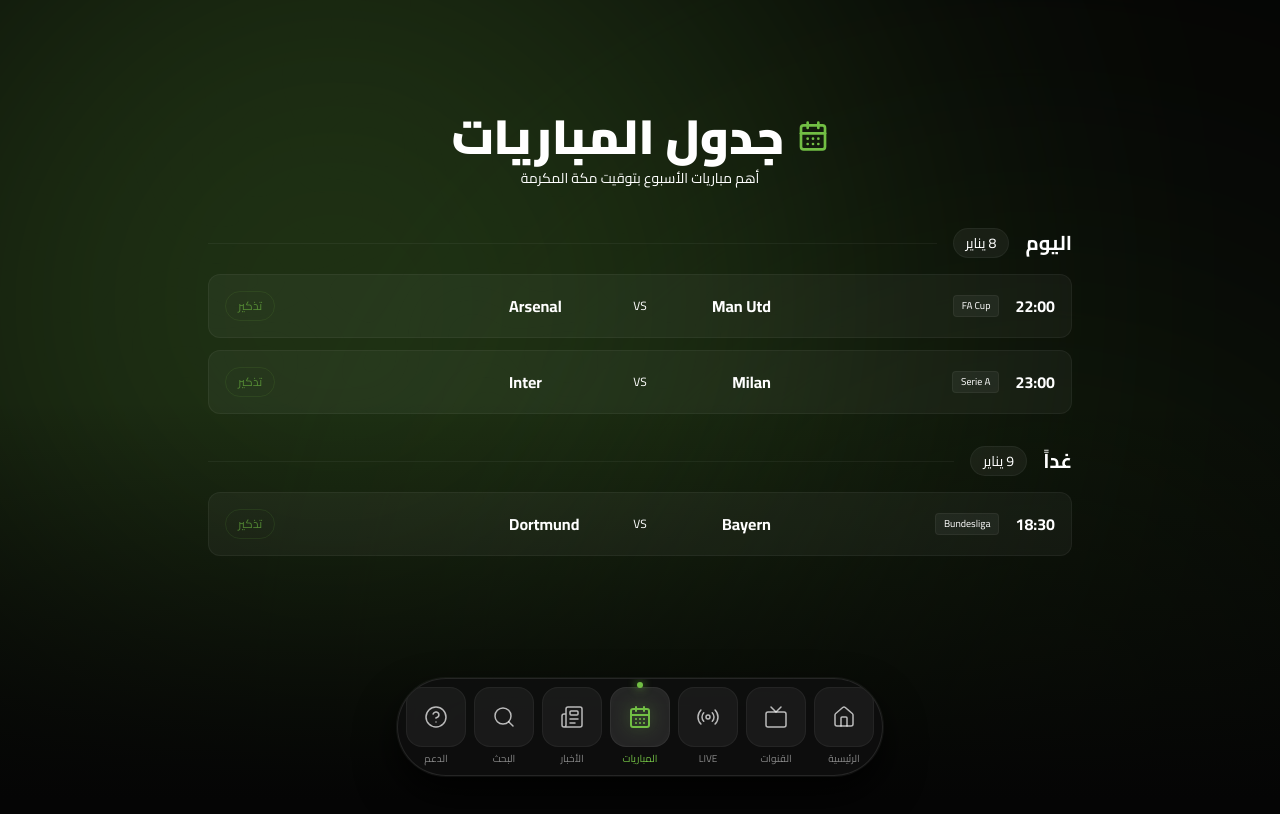
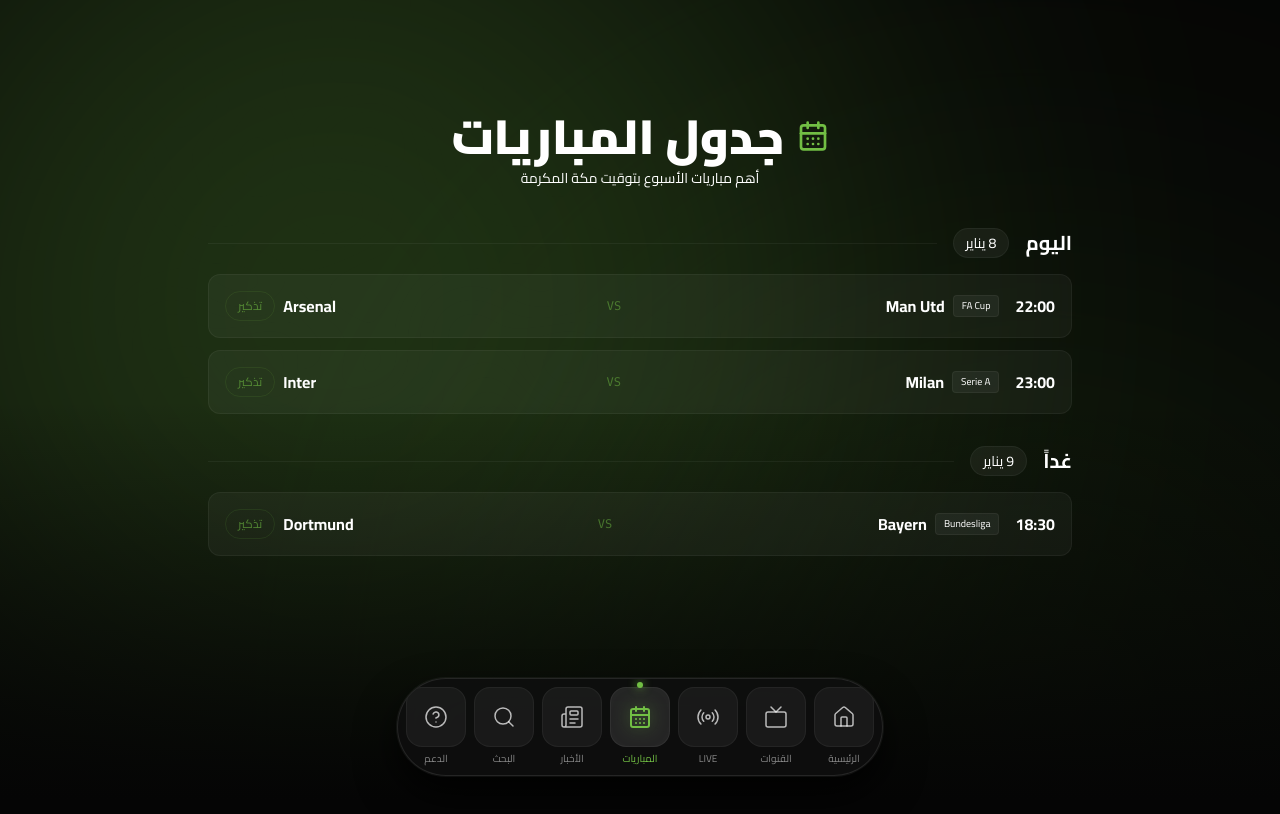
Before and after one commit to Abdallayasseer/Alsahasport-front, a Next.js app: page /matches in a window 1280 px wide. Shown: the top 814 px of the page. Built offline with nearby package versions, Linux system fonts and the light colour scheme.

Commit message:
first commit

```diff
--- a/src/app/matches/page.tsx
+++ b/src/app/matches/page.tsx
@@ -44,20 +44,20 @@
                             transition={{ delay: idx * 0.05 }}
                             className="flex items-center justify-between p-4 bg-white/4 border border-white/5 rounded-xl hover:border-alsaha-green/20 hover:bg-white/5 transition-all group"
                         >
-                             <div className="flex items-center gap-4 w-1/3">
+                             <div className="flex items-center gap-2 md:gap-4 shrink-0 w-[60px] md:w-auto justify-start">
                                  <span className="text-white font-bold text-sm md:text-base">{match.time}</span>
                                  <span className="text-[10px] text-text-secondary bg-white/5 px-2 py-0.5 rounded border border-white/5 hidden md:inline-block truncate max-w-[80px]">{match.league}</span>
                              </div>
 
-                             <div className="flex-1 flex justify-center items-center gap-4 md:gap-8">
-                                 <span className="text-white font-bold text-sm md:text-base w-1/3 text-right truncate">{match.home}</span>
-                                 <span className="text-text-secondary text-xs shrink-0">VS</span>
-                                 <span className="text-white font-bold text-sm md:text-base w-1/3 text-left truncate">{match.away}</span>
+                             <div className="flex-1 flex justify-center items-center gap-2 md:gap-8 px-2">
+                                 <span className="text-white font-bold text-xs md:text-base w-[45%] text-left md:text-right truncate leading-tight">{match.home}</span>
+                                 <span className="text-alsaha-green/50 text-[10px] md:text-xs shrink-0 font-mono">VS</span>
+                                 <span className="text-white font-bold text-xs md:text-base w-[45%] text-right md:text-left truncate leading-tight">{match.away}</span>
                              </div>
 
-                             <div className="w-1/3 flex justify-end">
+                             <div className="shrink-0 w-auto flex justify-end">
                                  <Link href="/subscription">
-                                     <button className="text-xs text-alsaha-green border border-alsaha-green/20 px-3 py-1.5 rounded-full hover:bg-alsaha-green hover:text-white transition-all opacity-60 group-hover:opacity-100 flex items-center gap-1 cursor-pointer">
+                                     <button className="text-[10px] md:text-xs text-alsaha-green border border-alsaha-green/20 px-2 md:px-3 py-1 md:py-1.5 rounded-full hover:bg-alsaha-green hover:text-white transition-all opacity-80 md:opacity-60 group-hover:opacity-100 flex items-center gap-1 cursor-pointer whitespace-nowrap">
                                          <span>تذكير</span>
                                      </button>
                                  </Link>
```
